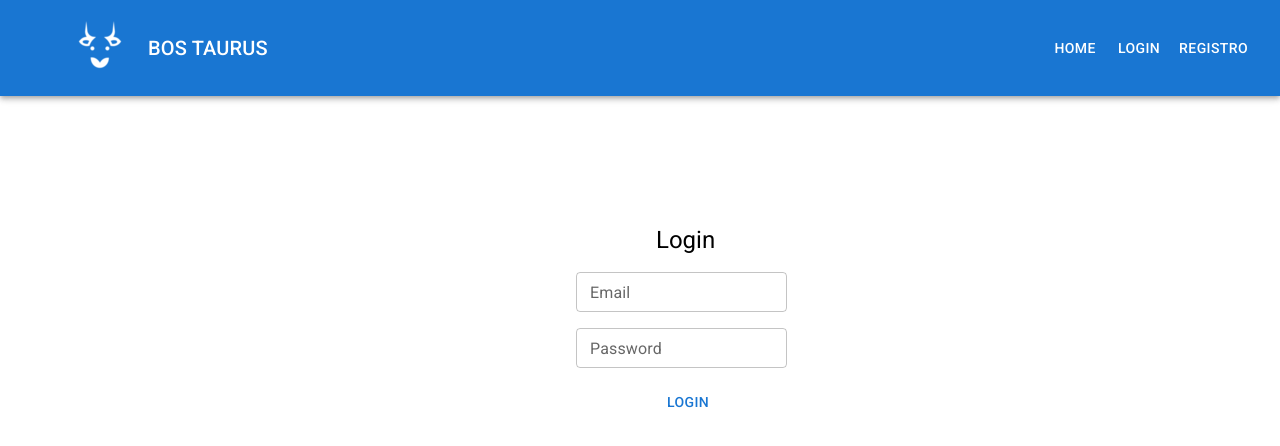
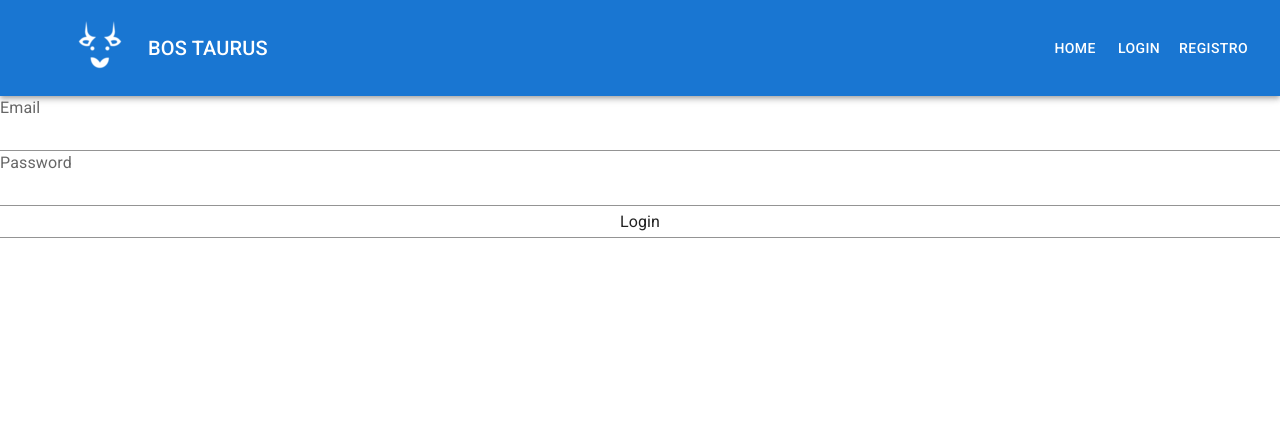
Before and after one commit to blicsi/TP3-curso-React, a React (Create React App) app in the folder tp3_pablo_gross_ferico_escobar/: page /login in a window 1280 px wide. Shown: the top 446 px of the page. Built offline with nearby package versions, Linux system fonts and the light colour scheme.

Commit message:
version 0.2.2 login semifuncional

```diff
--- /dev/null
+++ b/tp3_pablo_gross_ferico_escobar/src/Context/AuthContext.js
@@ -0,0 +1,3 @@
+import React from "react"
+const AuthContext = React.createContext({})
+export default AuthContext
--- a/tp3_pablo_gross_ferico_escobar/src/paginas/login.js
+++ b/tp3_pablo_gross_ferico_escobar/src/paginas/login.js
@@ -1,21 +1,55 @@
-import { TextField, Box, Typography, Button } from "@mui/material";
-const Login = () => {
+import { TextField, Box, Typography, Button, FormGroup, FormLabel, Input, FormHelperText } from "@mui/material";
+import React,{useState,useContext} from "react";
+import { Controller, useForm } from "react-hook-form";
+import {useLocation} from "react-router-dom"
+import firebase from "../config/firebase"
+import AuthContext from "../Context/AuthContext";
+
+
+
+
+function Login() {
+    const { register,control ,handleSubmit,formState:{errors} } = useForm();
+    const [loading,setLoading] = useState(false)
+    const context = useContext(AuthContext)
+    const onSubmit = async (data) => {
+        setLoading(true)
+        console.log("data",data);
+        try{
+            const responseUser = await firebase.auth.signInWithEmailAndPassword(data.email,data.password)
+            if(responseUser.user.uid){
+                const userInfo = await firebase.db.collection("usuarios")
+                .where("userId","==",responseUser.user.uid)
+                .get()
+                console.log("userInfo",userInfo.docs[0]?.data())
+                setLoading(false)
+                context.loginUser(userInfo.docs[0]?.data())
+                console.log("se logeo bien")
+            }
+        }catch(e){
+            console.log("error|no se logeo|",e)
+            setLoading(false)
+        }
+
+    }
+
+
     return (
     <>
-    <Box style={{boxShadow: "60px teal"}}>
-        <div style={{marginTop:"8rem"}}>
-            <Typography  variant="h5" style={{color:"black", marginTop:"1rem" , marginLeft:"41rem", marginTop:"1rem"}}> Login </Typography>
-            <div style={{marginLeft:"36rem", marginTop:"1rem"}}>
-                 <TextField id="outlined-basic" label="Email" variant="outlined" size="small" />
-            </div>
-            <div style={{marginLeft:"36rem", marginTop:"1rem"}}>
-                 <TextField id="outlined-basic" label="Password" variant="outlined" size="small"/>
-            </div>
-            <div style={{marginLeft:"41rem", marginTop:"1rem"}}>
-            <Button>Login</Button>
-            </div>
-        </div>
-    </Box>
+        <form onSubmit={handleSubmit(onSubmit)}>
+            <FormGroup>
+                <FormLabel>Email</FormLabel>
+                    <Controller name="email" control={control} rules={{required:true}} register={{...register("email",{required:true})}} render={({ field }) => <Input {...field} type="email" />}/>
+
+                <FormLabel>Password</FormLabel>
+                    <Controller name="password" control={control} rules={{required:true}} register={{...register("password",{required:true})}}  render={({ field }) => <Input {...field} type="password" />}/>
+                    {errors.password?.type==="required" && <FormHelperText>El campo es obligatorio</FormHelperText>}
+                    {errors.password?.type==="minLength" && <FormHelperText>Debe completar al menos 6 caracteres</FormHelperText>}
+
+                <Input type="submit" value="Login"/>
+
+            </FormGroup>
+        </form>
     </>
      );
 }
```
Also changed, not shown: tp3_pablo_gross_ferico_escobar/src/Context/AuthProvider.js (added, +34 -0 lines), 1 other file (tests, documents, lock files or other folders).
